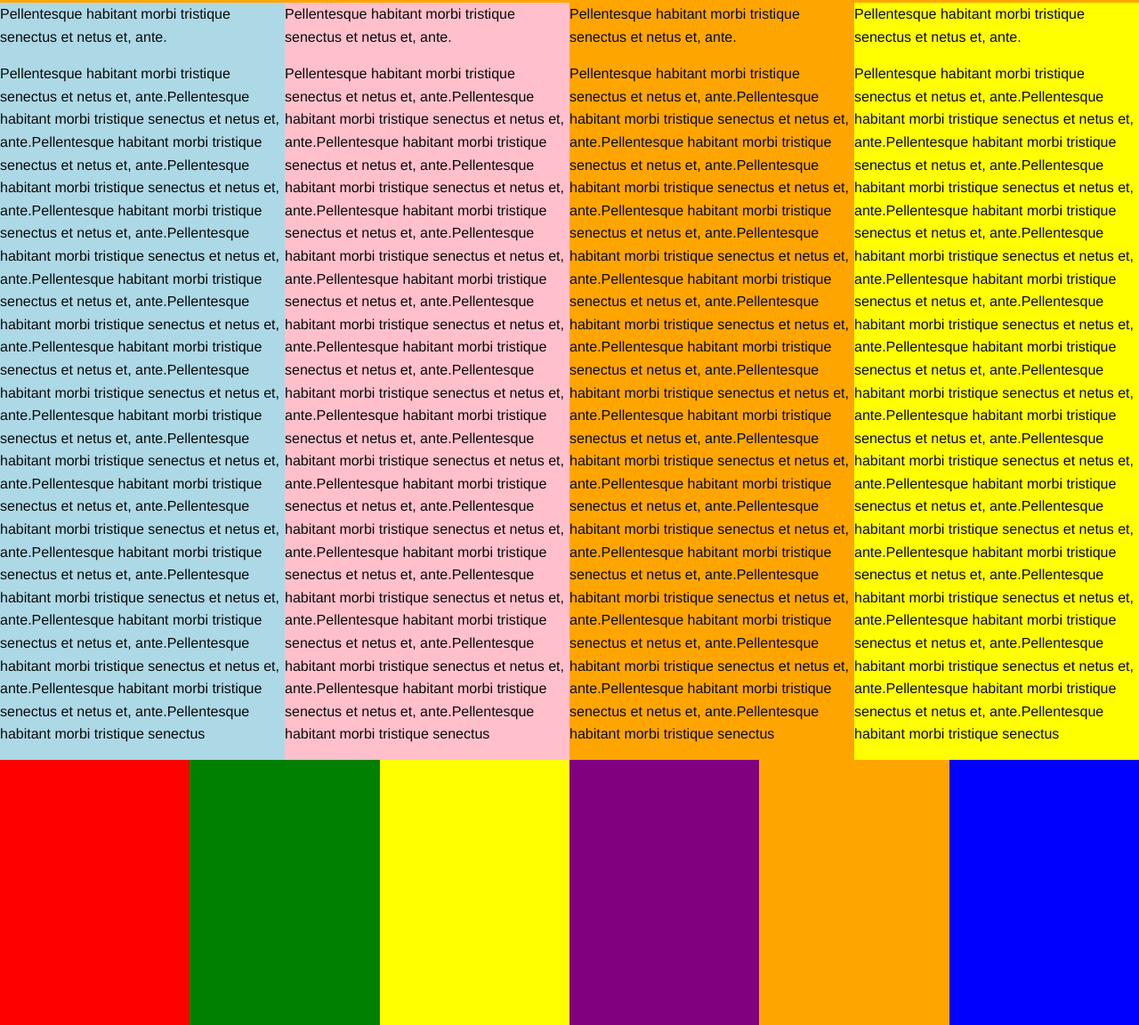
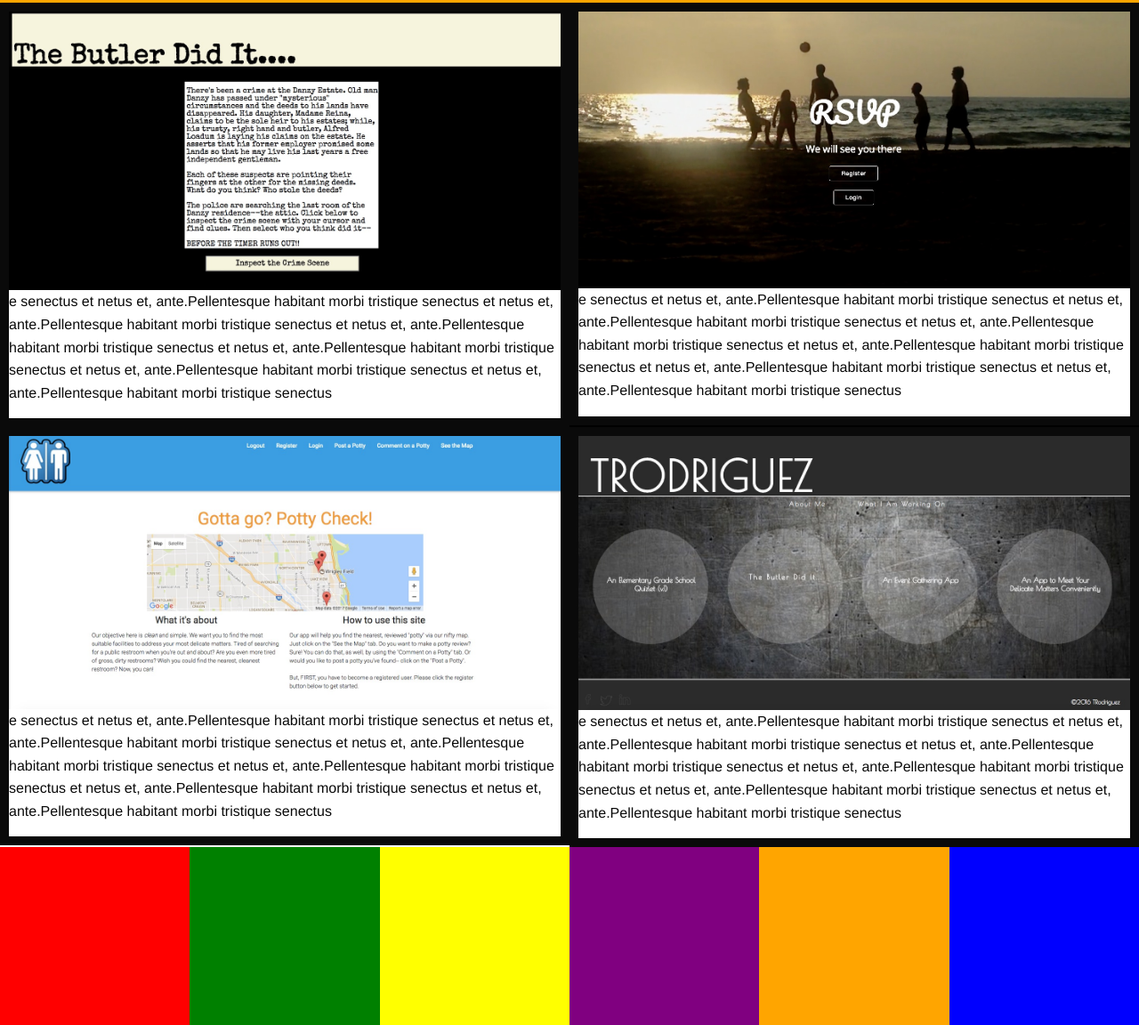
Before and after one commit to chitownhope/Portfolio-deux, a plain HTML site: page index.html in a window 1280 px wide. Shown: the part 733-1885 px from the top of the page at 89% size. Drawn offline with Linux system fonts and the light colour scheme; a script that the page names is missing.

Commit message:
pics in projects--two per row

```diff
--- a/index.html
+++ b/index.html
@@ -38,6 +38,7 @@
           <!-- <p id="dev-title"> -->Front-end Web Developer
        </div>
     </div>
+
     <!-- div class="row">
         <div  id="quote" class="large-12 medium-12 small-12 columns">quotesection-quote</div>
     </div>  -->
@@ -66,31 +67,42 @@
 <!--
     <div style="background-color:black;" class="row" data-equalizer data-equalize-on="small medium large"> -->
     <div style="background-color:black;" class="row">
-      <div id="box1" class="small-3 medium-3 large-3 columns " style="background-color:lightblue;">
+      <div id="box1" class="small-6 medium-6 large-6 columns"  style="background-color:white; border: solid 10px;  max-width: 100%;
+    height: auto;">
         <!-- <div data-equalizer-watch> -->
         <!-- <div id=projects>
           <p><a href="#top">project</a></p>
         </div> -->
-         <p>Pellentesque habitant morbi tristique senectus et netus et, ante.<p>Pellentesque habitant morbi tristique senectus et netus et, ante.Pellentesque habitant morbi tristique senectus et netus et, ante.Pellentesque habitant morbi tristique senectus et netus et, ante.Pellentesque habitant morbi tristique senectus et netus et, ante.Pellentesque habitant morbi tristique senectus et netus et, ante.Pellentesque habitant morbi tristique senectus et netus et, ante.Pellentesque habitant morbi tristique senectus et netus et, ante.Pellentesque habitant morbi tristique senectus et netus et, ante.Pellentesque habitant morbi tristique senectus et netus et, ante.Pellentesque habitant morbi tristique senectus et netus et, ante.Pellentesque habitant morbi tristique senectus et netus et, ante.Pellentesque habitant morbi tristique senectus et netus et, ante.Pellentesque habitant morbi tristique senectus et netus et, ante.Pellentesque habitant morbi tristique senectus et netus et, ante.Pellentesque habitant morbi tristique senectus et netus et, ante.Pellentesque habitant morbi tristique senectus et netus et, ante.Pellentesque habitant morbi tristique senectus et netus et, ante.Pellentesque habitant morbi tristique senectus et netus et, ante.Pellentesque habitant morbi tristique senectus et netus et, ante.Pellentesque habitant morbi tristique senectus </p>
+        <img src="css/butler.jpg">
+         <p>e senectus et netus et, ante.Pellentesque habitant morbi tristique senectus et netus et, ante.Pellentesque habitant morbi tristique senectus et netus et, ante.Pellentesque habitant morbi tristique senectus et netus et, ante.Pellentesque habitant morbi tristique senectus et netus et, ante.Pellentesque habitant morbi tristique senectus et netus et, ante.Pellentesque habitant morbi tristique senectus </p>
            <!-- <img src= "assets/img/generic/square-1.jpg"> -->
         <!-- </div> -->
       </div>
-      <div id="box2" class="small-3 medium-3 large-3 columns " style="background-color: pink;" >
+      <div id="box2" class="small-6 medium-6 large-6 columns" style="background-color:white; border: solid 10px; max-width: 100%;
+    height: auto;">
         <!-- <div data-equalizer-watch> -->
-          <p>Pellentesque habitant morbi tristique senectus et netus et, ante.<p>Pellentesque habitant morbi tristique senectus et netus et, ante.Pellentesque habitant morbi tristique senectus et netus et, ante.Pellentesque habitant morbi tristique senectus et netus et, ante.Pellentesque habitant morbi tristique senectus et netus et, ante.Pellentesque habitant morbi tristique senectus et netus et, ante.Pellentesque habitant morbi tristique senectus et netus et, ante.Pellentesque habitant morbi tristique senectus et netus et, ante.Pellentesque habitant morbi tristique senectus et netus et, ante.Pellentesque habitant morbi tristique senectus et netus et, ante.Pellentesque habitant morbi tristique senectus et netus et, ante.Pellentesque habitant morbi tristique senectus et netus et, ante.Pellentesque habitant morbi tristique senectus et netus et, ante.Pellentesque habitant morbi tristique senectus et netus et, ante.Pellentesque habitant morbi tristique senectus et netus et, ante.Pellentesque habitant morbi tristique senectus et netus et, ante.Pellentesque habitant morbi tristique senectus et netus et, ante.Pellentesque habitant morbi tristique senectus et netus et, ante.Pellentesque habitant morbi tristique senectus et netus et, ante.Pellentesque habitant morbi tristique senectus et netus et, ante.Pellentesque habitant morbi tristique senectus </p>
+        <img src="css/rsvp.jpg">
+         <p>e senectus et netus et, ante.Pellentesque habitant morbi tristique senectus et netus et, ante.Pellentesque habitant morbi tristique senectus et netus et, ante.Pellentesque habitant morbi tristique senectus et netus et, ante.Pellentesque habitant morbi tristique senectus et netus et, ante.Pellentesque habitant morbi tristique senectus et netus et, ante.Pellentesque habitant morbi tristique senectus </p>
       <!--   </div> -->
       </div>
-      <div id="box3" class="small-3 medium-3 large-3 columns " style="background-color:orange;">
+     </div>
+
+    <div class="row">
+      <div id="box3" class="small-6 medium-6 large-6 columns"  style="background-color:white; border: solid 10px; max-width: 100%;height: auto;">
        <!--  <div  data-equalizer-watch> -->
-           <p>Pellentesque habitant morbi tristique senectus et netus et, ante.<p>Pellentesque habitant morbi tristique senectus et netus et, ante.Pellentesque habitant morbi tristique senectus et netus et, ante.Pellentesque habitant morbi tristique senectus et netus et, ante.Pellentesque habitant morbi tristique senectus et netus et, ante.Pellentesque habitant morbi tristique senectus et netus et, ante.Pellentesque habitant morbi tristique senectus et netus et, ante.Pellentesque habitant morbi tristique senectus et netus et, ante.Pellentesque habitant morbi tristique senectus et netus et, ante.Pellentesque habitant morbi tristique senectus et netus et, ante.Pellentesque habitant morbi tristique senectus et netus et, ante.Pellentesque habitant morbi tristique senectus et netus et, ante.Pellentesque habitant morbi tristique senectus et netus et, ante.Pellentesque habitant morbi tristique senectus et netus et, ante.Pellentesque habitant morbi tristique senectus et netus et, ante.Pellentesque habitant morbi tristique senectus et netus et, ante.Pellentesque habitant morbi tristique senectus et netus et, ante.Pellentesque habitant morbi tristique senectus et netus et, ante.Pellentesque habitant morbi tristique senectus et netus et, ante.Pellentesque habitant morbi tristique senectus et netus et, ante.Pellentesque habitant morbi tristique senectus </p>
+          <img src="css/pottyproject.jpg">
+          <p>e senectus et netus et, ante.Pellentesque habitant morbi tristique senectus et netus et, ante.Pellentesque habitant morbi tristique senectus et netus et, ante.Pellentesque habitant morbi tristique senectus et netus et, ante.Pellentesque habitant morbi tristique senectus et netus et, ante.Pellentesque habitant morbi tristique senectus et netus et, ante.Pellentesque habitant morbi tristique senectus </p>
        <!--  </div> -->
       </div>
-      <div id="box4" class="small-3 medium-3 large-3 columns " style="background-color:yellow;">
+
+      <div id="box4" class="small-6 medium-6 large-6 columns" style="background-color:white; border: solid 10px; max-width: 100%;height: auto;">
         <!-- <div data-equalizer-watch> -->
-         <p>Pellentesque habitant morbi tristique senectus et netus et, ante.<p>Pellentesque habitant morbi tristique senectus et netus et, ante.Pellentesque habitant morbi tristique senectus et netus et, ante.Pellentesque habitant morbi tristique senectus et netus et, ante.Pellentesque habitant morbi tristique senectus et netus et, ante.Pellentesque habitant morbi tristique senectus et netus et, ante.Pellentesque habitant morbi tristique senectus et netus et, ante.Pellentesque habitant morbi tristique senectus et netus et, ante.Pellentesque habitant morbi tristique senectus et netus et, ante.Pellentesque habitant morbi tristique senectus et netus et, ante.Pellentesque habitant morbi tristique senectus et netus et, ante.Pellentesque habitant morbi tristique senectus et netus et, ante.Pellentesque habitant morbi tristique senectus et netus et, ante.Pellentesque habitant morbi tristique senectus et netus et, ante.Pellentesque habitant morbi tristique senectus et netus et, ante.Pellentesque habitant morbi tristique senectus et netus et, ante.Pellentesque habitant morbi tristique senectus et netus et, ante.Pellentesque habitant morbi tristique senectus et netus et, ante.Pellentesque habitant morbi tristique senectus et netus et, ante.Pellentesque habitant morbi tristique senectus et netus et, ante.Pellentesque habitant morbi tristique senectus </p>
+         <img src="css/portfolioun.jpg">
+          <p>e senectus et netus et, ante.Pellentesque habitant morbi tristique senectus et netus et, ante.Pellentesque habitant morbi tristique senectus et netus et, ante.Pellentesque habitant morbi tristique senectus et netus et, ante.Pellentesque habitant morbi tristique senectus et netus et, ante.Pellentesque habitant morbi tristique senectus et netus et, ante.Pellentesque habitant morbi tristique senectus </p>
         <!-- </div> -->
       </div>
     </div>
+   <!--  </div> -->
 
      <div class="row">
         <div id="projects1" class="large-2 medium-2 small-2 columns"></div>
```
Also changed, not shown: css/animalgame.jpg (added), css/butler.jpg (added), css/portfolioun.jpg (added), css/pottyproject.jpg (added), css/rsvp.jpg (added).
